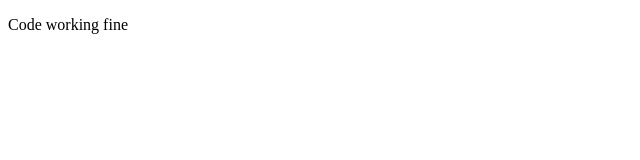
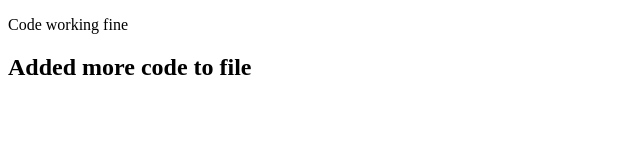
Before and after one commit to Crckhead/First-git-push, a plain HTML site: page index.html in a window 1280 px wide. Shown: the whole page, without its empty margins (0-640 px from the left). Drawn offline with Linux system fonts and the light colour scheme.

Commit message:
more code added

```diff
--- a/index.html
+++ b/index.html
@@ -10,5 +10,8 @@
     <header>
         <p>Code working fine</p>
     </header>
+    <section>
+        <h2>Added more code to file</h2>
+    </section>
 </body>
 </html>
```
